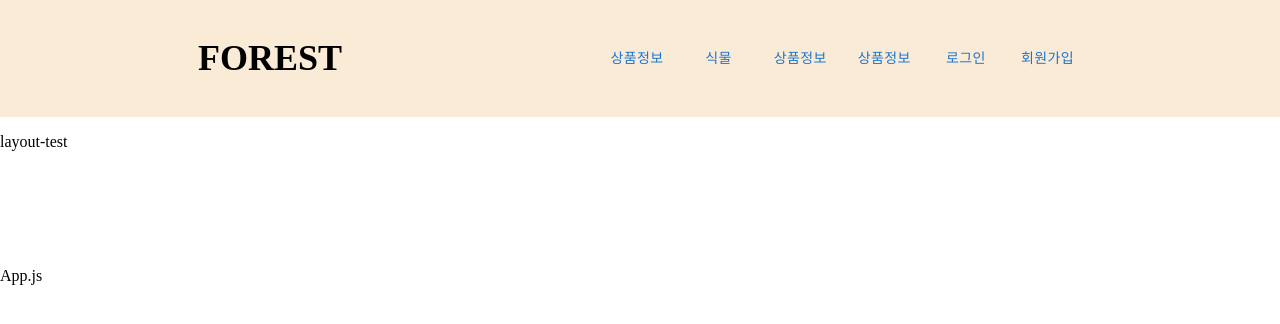
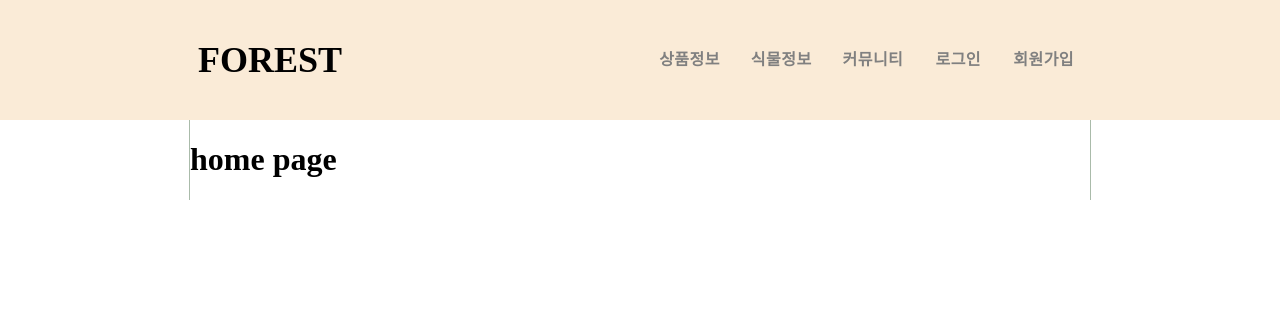
Before and after one commit to dohyung102/Forest, a React (Create React App) app in the folder frontend/: page / in a window 1280 px wide. Shown: the top 324 px of the page. Built offline with nearby package versions, Linux system fonts and the light colour scheme.

Commit message:
FEAT: add page layout

```diff
--- a/frontend/src/App.js
+++ b/frontend/src/App.js
@@ -1,12 +1,13 @@
 import './App.css';
+import { BrowserRouter as Router, Routes, Route } from "react-router-dom";
 import Appbar from './components/layout/Appbar'
 import Layout from './components/layout/Layout';
+import Login from './components/pages/login'
 
 function App() {
   return (
     <div>
       <Layout />
-      App.js
     </div>
   );
 }
--- a/frontend/src/components/layout/Appbar.js
+++ b/frontend/src/components/layout/Appbar.js
@@ -1,6 +1,7 @@
 import React from 'react';
 // import style from './style.scss'
 import './style.css'
+import { Link } from 'react-router-dom';
 
 import AppBar from '@mui/material/AppBar';
 import Box from '@mui/material/Box';
@@ -14,28 +15,48 @@ import Avatar from '@mui/material/Avatar';
 import Button from '@mui/material/Button';
 import Tooltip from '@mui/material/Tooltip';
 import MenuItem from '@mui/material/MenuItem';
+import { color, fontSize } from '@mui/system';
 
 
 
 const Appbar = () => {
+
+  // 로그인 정보 받아오면 변경하기
+  const auth = null
+
+  function HomeButton() {
+    window.location.replace('/')
+  }
 
   return (
     <header className='layout-header'>
       <Container maxWidth='md' height='100%' disableGutters>
         {/* 웹 화면 */}
         <Box sx={{ mx: 1, my: 3, display: { xs: 'none', md: 'flex'}, justifyContent: 'space-between', alignItems: 'center' }}>
-          <div className='pjt-name'>
+          <div className='pjt-name' onClick={ HomeButton }>
             FOREST
           </div>
           <nav>
-            <ul className='layout-ul'>
-              <li><Button>상품정보</Button></li>
-              <li><Button>식물</Button></li>
-              <li><Button>상품정보</Button></li>
-              <li><Button>상품정보</Button></li>
-              <li><Button>로그인</Button></li>
-              <li><Button>회원가입</Button></li>
-            </ul>
+            {
+              auth
+              ?
+              <ul className='layout-ul'>
+                <li><Button style={{ fontWeight: 'bold', fontSize: '16px', color: 'gray' }}>상품등록</Button></li>
+                <li><Button style={{ fontWeight: 'bold', fontSize: '16px', color: 'gray' }}>상품정보</Button></li>
+                <li><Button style={{ fontWeight: 'bold', fontSize: '16px', color: 'gray' }}>식물정보</Button></li>
+                <li><Button style={{ fontWeight: 'bold', fontSize: '16px', color: 'gray' }} component={Link} to='/community'>커뮤니티</Button></li>
+                <li><Button style={{ fontWeight: 'bold', fontSize: '16px', color: 'gray' }}>로그아웃</Button></li>
+                <li><Button style={{ fontWeight: 'bold', fontSize: '16px', color: 'gray' }} component={Link} to='/mypage'>마이페이지</Button></li>
+              </ul>
+              :
+              <ul className='layout-ul'>
+                <li><Button style={{ fontWeight: 'bold', fontSize: '16px', color: 'gray' }}>상품정보</Button></li>
+                <li><Button style={{ fontWeight: 'bold', fontSize: '16px', color: 'gray' }}>식물정보</Button></li>
+                <li><Button style={{ fontWeight: 'bold', fontSize: '16px', color: 'gray' }} component={Link} to='/community'>커뮤니티</Button></li>
+                <li><Button style={{ fontWeight: 'bold', fontSize: '16px', color: 'gray' }} component={Link} to='/login'>로그인</Button></li>
+                <li><Button style={{ fontWeight: 'bold', fontSize: '16px', color: 'gray' }} component={Link} to='/signup'>회원가입</Button></li>
+              </ul>
+            }
           </nav>
           {/* <div>userinfo</div> */}
         </Box>
--- a/frontend/src/components/layout/Layout.js
+++ b/frontend/src/components/layout/Layout.js
@@ -1,12 +1,28 @@
 import React from 'react';
+import { BrowserRouter as Router, Routes, Route } from "react-router-dom";
+
 import Appbar from './Appbar';
+
+import Home from '../pages/home'
+import Signup from '../pages/signup'
+import Login from '../pages/login'
+import Mypage from '../pages/mypage'
+import Community from '../pages/community'
 
 const Layout = () => {
   return (
-    <div className='layout'>
+    <Router>
       <Appbar />
-      <p>layout-test</p>
-    </div>
+      <div className='layout'>
+        <Routes>
+          <Route path="/" element={<Home />} />
+          <Route path="/signup" element={<Signup />} />
+          <Route path="/login" element={<Login />} />
+          <Route path="/mypage" element={<Mypage />} />
+          <Route path="/community" element={<Community />} />
+        </Routes>
+      </div>
+    </Router>
   );
 };
 
--- a/frontend/src/components/layout/style.css
+++ b/frontend/src/components/layout/style.css
@@ -1,6 +1,25 @@
-.layout {
-  padding-bottom: 100px;
+@media screen and (min-width:900px) {
+  .layout {
+    /* padding-bottom: 100px; */
+
+    display: grid;
+    margin: 0 auto;
+    width: 900px;
+
+    border-left: solid 1px #aabbaa;
+    border-right: solid 1px #aabbaa;
+
+    /* 나중에 bgcolor 지우기 */
+    /* background-color: #aaaaaa; */
+  }
 }
+
+/* .layout {
+  display: grid;
+  grid-template-columns: 15% 70% 15%;
+}
+#main-left { border-right: solid 1px #aabbaa; }
+#main-right { border-left: solid 1px #aabbaa; } */
 
 .layout-header {
   position: static;
@@ -8,6 +27,8 @@
   top: 0;
   width: 100%;
   /* height: 100px; */
+
+  /* 색상 변경하기 */
   background-color: antiquewhite;
   display: flex;
 }
@@ -15,18 +36,19 @@
 .pjt-name {
   font-size: 36px;
   font-weight: bolder;
+  user-select: none;
 }
 
 .layout-ul {
     display: flex;
     list-style: none;
+    align-items: center;
 }
 
 li + li {
   margin-left: 15px;
 }
 
-
 .content {
 
 }
--- /dev/null
+++ b/frontend/src/components/pages/community.js
@@ -0,0 +1,11 @@
+import React from 'react';
+
+const community = () => {
+  return (
+    <div>
+      community page
+    </div>
+  );
+};
+
+export default community;
--- /dev/null
+++ b/frontend/src/components/pages/home.js
@@ -0,0 +1,13 @@
+import React from 'react';
+
+const home = () => {
+  return (
+    <div>
+      <h1>
+        home page
+      </h1>
+    </div>
+  );
+};
+
+export default home;
--- /dev/null
+++ b/frontend/src/components/pages/login.js
@@ -0,0 +1,11 @@
+import React from 'react';
+
+const login = () => {
+  return (
+    <div>
+      this is login page.
+    </div>
+  );
+};
+
+export default login;
--- /dev/null
+++ b/frontend/src/components/pages/mypage.js
@@ -0,0 +1,11 @@
+import React from 'react';
+
+const mypage = () => {
+  return (
+    <div>
+      mypage
+    </div>
+  );
+};
+
+export default mypage;
--- /dev/null
+++ b/frontend/src/components/pages/signup.js
@@ -0,0 +1,11 @@
+import React from 'react';
+
+const signup = () => {
+  return (
+    <div>
+      signup page
+    </div>
+  );
+};
+
+export default signup;
```
Also changed, not shown: 1 other file (tests, documents, lock files or other folders).
